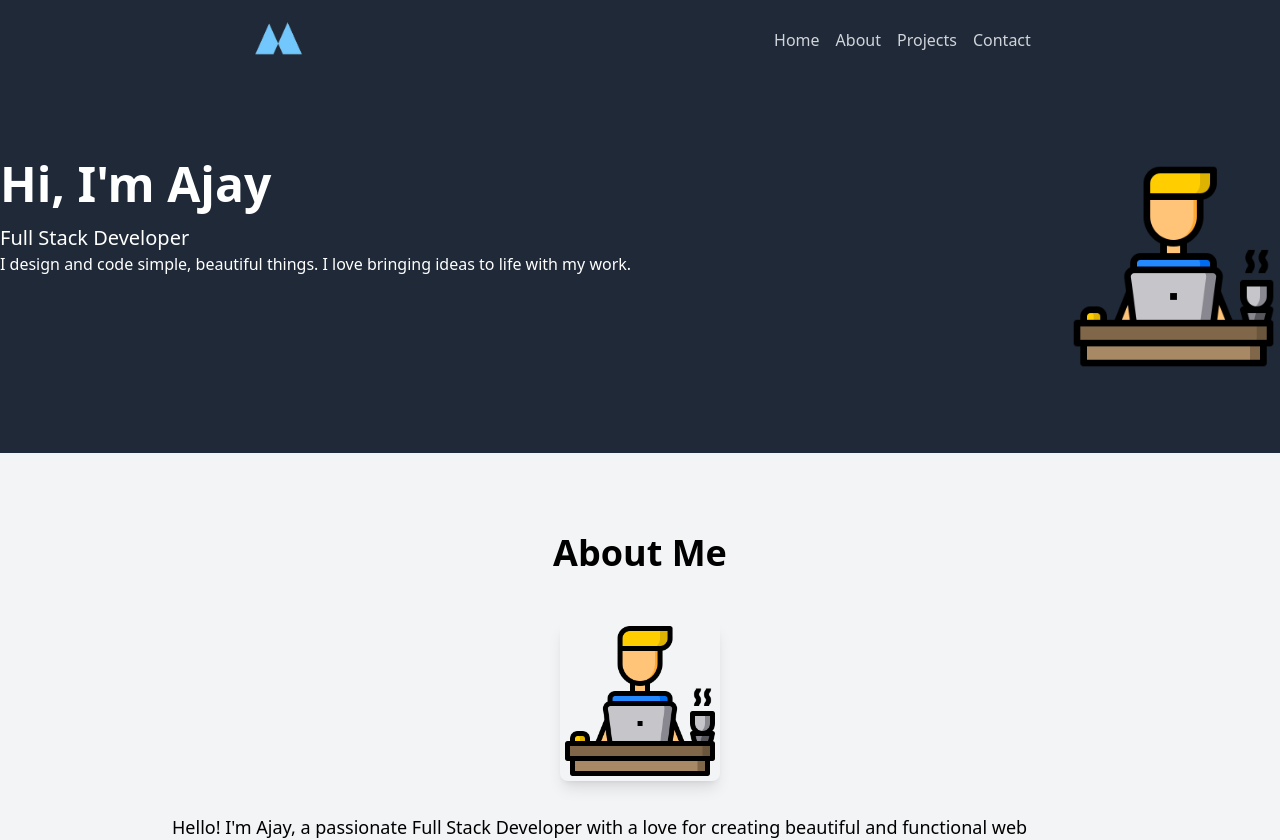
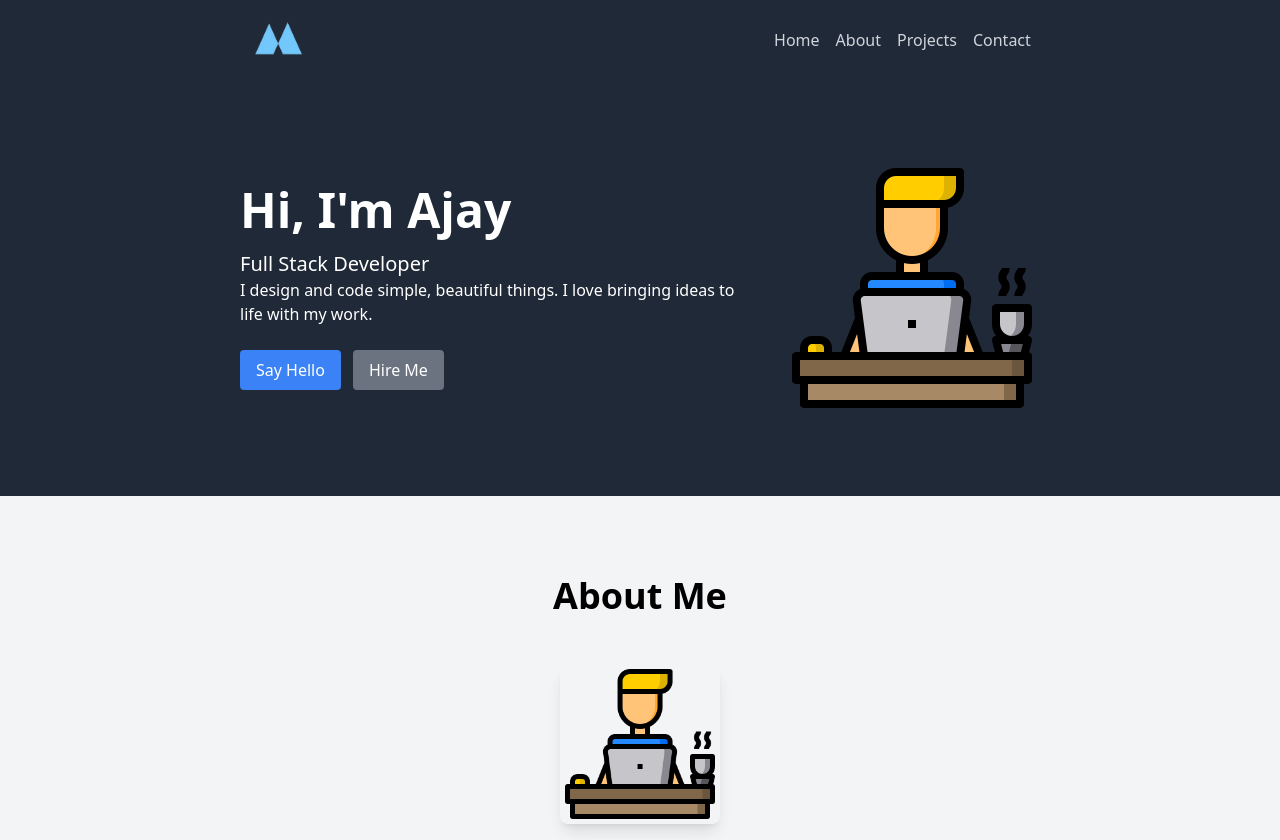
Before and after one commit to ajay158/MY_PORTFOLIO, a React (Create React App) app in the folder portfolio/: page / in a window 1280 px wide. Shown: the top 840 px of the page. Built offline with nearby package versions, Linux system fonts and the light colour scheme.

Commit message:
portfolio

```diff
--- a/portfolio/src/components/Home.js
+++ b/portfolio/src/components/Home.js
@@ -3,22 +3,28 @@ import hero from '../components/images/hero.png';
 
 const Home = () => {
   return (
+    <>
     <div className="">
-      <header className="flex bg-gray-800 text-white py-20 ">
-        <div className="container mx-auto">
-          <h1 className="text-5xl font-bold mb-4">Hi, I'm Ajay</h1>
-          <p className="text-xl">Full Stack Developer</p>
-          <p>I design and code simple, beautiful things. I love bringing ideas to life with my work.</p>
-         </div>
-        <div className=''>
-          <img src={hero} alt="hero.png"/>
+      <header className="bg-gray-800 text-white py-20">
+        <div className="container mx-auto px-4 lg:px-60 flex flex-col-reverse lg:flex-row justify-between items-center">
+          <div className="text-center lg:text-left">
+            <h1 className="text-5xl font-bold mb-4">Hi, I'm Ajay</h1>
+            <p className="text-xl">Full Stack Developer</p>
+            <p>I design and code simple, beautiful things. I love bringing ideas to life with my work.</p>
+            <div className="flex justify-center lg:justify-start gap-3 mt-6">
+              <button className="bg-blue-500 text-white py-2 px-4 rounded">Say Hello</button>
+              <button className="bg-gray-500 text-white py-2 px-4 rounded">Hire Me</button>
+            </div>
+          </div>
+          <div className="mb-6 lg:mb-0 lg:ml-6">
+            <img src={hero} alt="hero.png" className="max-w-xs mx-auto lg:mx-0"/>
+          </div>
         </div>
       </header>
-     {/* <div className="flex justify-self-around gap-3">
-        <button className="bg-blue-500 text-white py-2 px-4 rounded">Say Hello</button>
-        <button className="bg-gray-500 text-white py-2 px-4 rounded">Hire Me</button>
-      </div>    */}
-   </div>
+    </div>
+  </>
+
+
   );
 };
 
--- a/portfolio/src/components/Navbar.js
+++ b/portfolio/src/components/Navbar.js
@@ -7,7 +7,7 @@ const Navbar = () => {
 
   return (
     <nav className="bg-gray-800 p-4">
-      <div className="container mx-auto flex justify-between md:justify-around items-center">
+      <div className="container mx-auto flex justify-between md:justify-around md:items-center">
       <div className="flex items-center cursor-pointer">
         <img src={logo} alt="My Portfolio Logo" className="h-12 w-auto"/>
       </div>
```
Also changed, not shown: portfolio/src/components/images/project/prj1.png (added).
